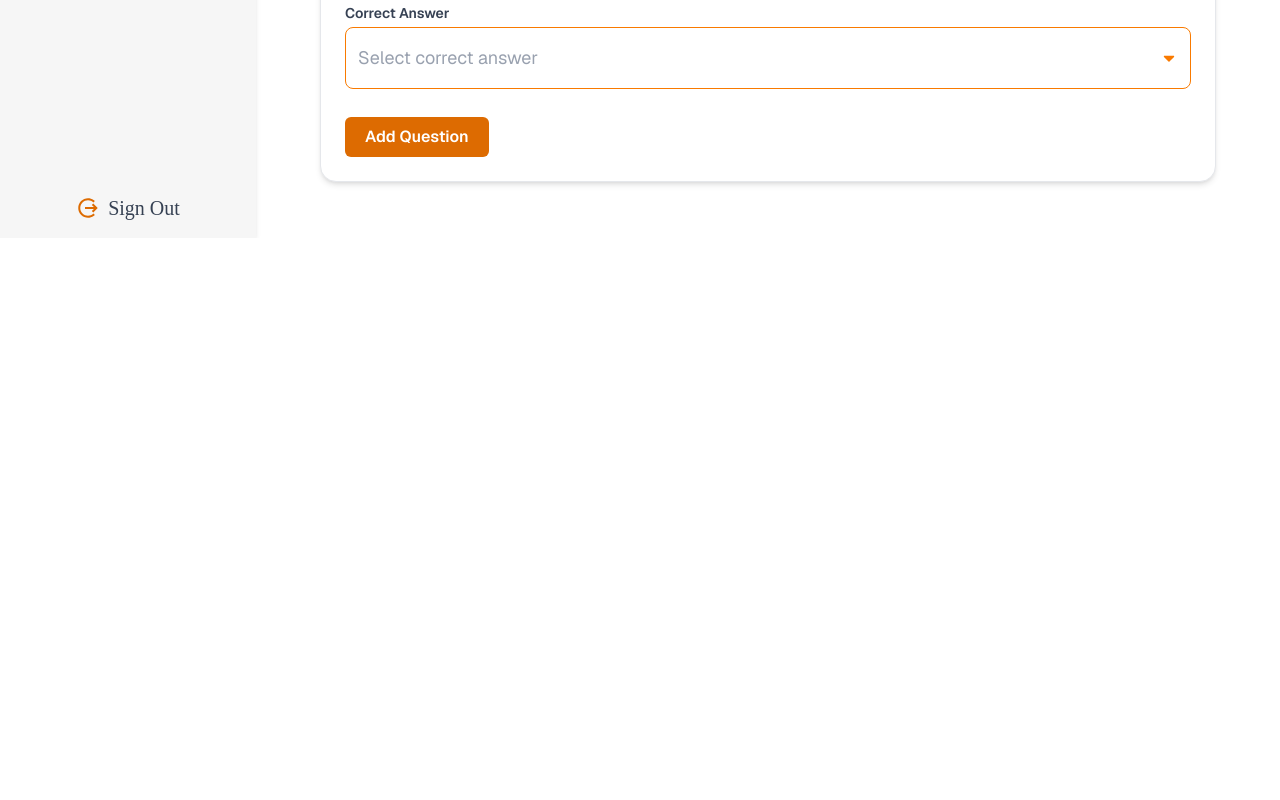
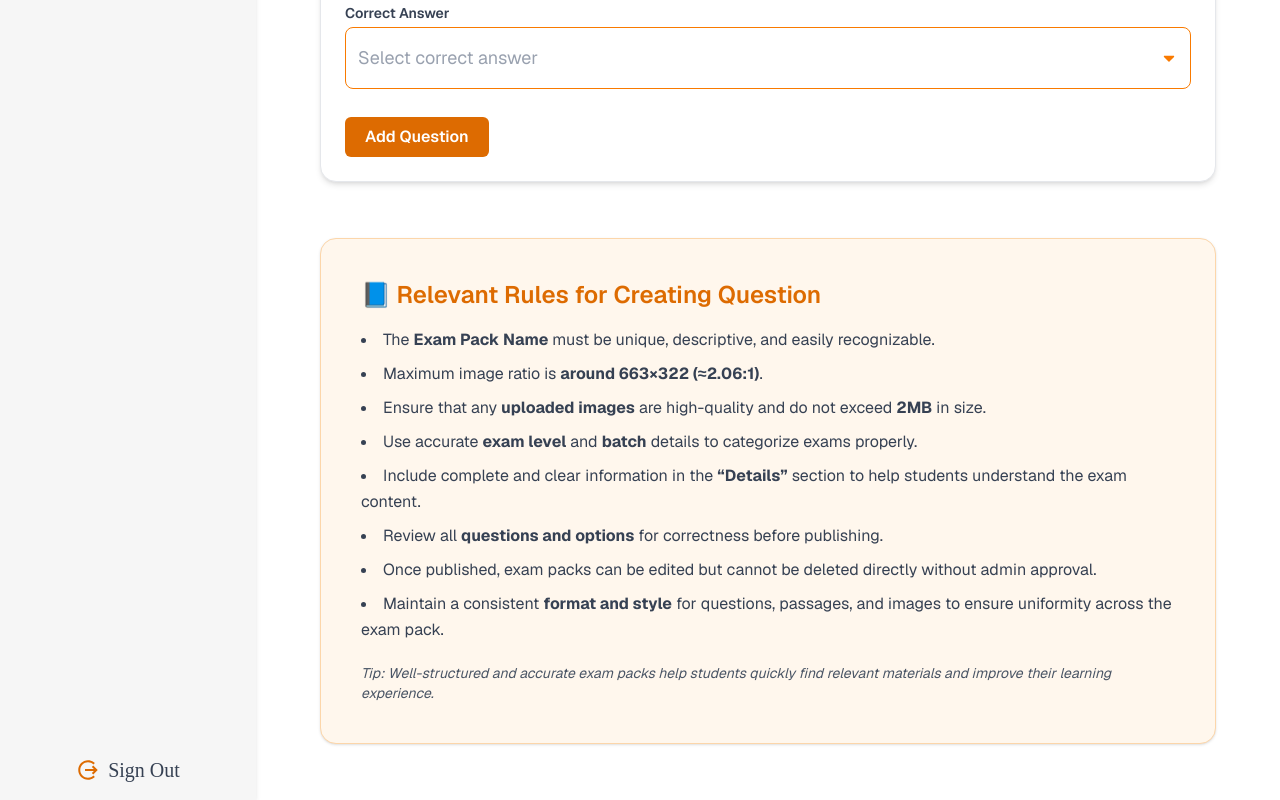
Before and after one commit to shaiadul/self-test-exam-platform, a Next.js app: page /dashboard/question/add in a window 1280 px wide. Shown: the part 801-1601 px from the top of the page. Before the commit the page ends 1039 px from the top, so only its background shows below. Built offline with nearby package versions, Linux system fonts and the light colour scheme.

Commit message:
note: add for question upload

```diff
--- a/src/app/dashboard/question/add/page.tsx
+++ b/src/app/dashboard/question/add/page.tsx
@@ -347,6 +347,56 @@ export default function AddExamPage() {
           </div>
         )}
       </div>
+      {/* --- Relevant Rules Section --- */}
+      <div className="mt-14 max-w-5xl mx-auto bg-orange-50 border border-[#fcd6aa] rounded-2xl p-6 md:p-10 shadow-sm">
+        <h2 className="text-xl md:text-2xl font-semibold text-[#dd6b01] mb-4">
+          📘 Relevant Rules for Creating Question
+        </h2>
+
+        <ul className="list-disc list-inside space-y-2 text-gray-700 text-base leading-relaxed">
+          <li>
+            The <span className="font-bold">Exam Pack Name</span> must be
+            unique, descriptive, and easily recognizable.
+          </li>
+          <li>
+            Maximum image ratio is{" "}
+            <span className="font-bold">around 663×322 (≈2.06:1)</span>.
+          </li>
+          <li>
+            Ensure that any <span className="font-bold">uploaded images</span>{" "}
+            are high-quality and do not exceed{" "}
+            <span className="font-bold">2MB</span> in size.
+          </li>
+          <li>
+            Use accurate <span className="font-bold">exam level</span> and{" "}
+            <span className="font-bold">batch</span> details to categorize exams
+            properly.
+          </li>
+          <li>
+            Include complete and clear information in the{" "}
+            <span className="font-bold">“Details”</span> section to help
+            students understand the exam content.
+          </li>
+          <li>
+            Review all <span className="font-bold">questions and options</span>{" "}
+            for correctness before publishing.
+          </li>
+          <li>
+            Once published, exam packs can be edited but cannot be deleted
+            directly without admin approval.
+          </li>
+          <li>
+            Maintain a consistent{" "}
+            <span className="font-bold">format and style</span> for questions,
+            passages, and images to ensure uniformity across the exam pack.
+          </li>
+        </ul>
+
+        <p className="mt-5 text-gray-600 text-sm italic">
+          Tip: Well-structured and accurate exam packs help students quickly
+          find relevant materials and improve their learning experience.
+        </p>
+      </div>
     </div>
   );
 }
--- a/src/components/ui/ImageUploader.tsx
+++ b/src/components/ui/ImageUploader.tsx
@@ -11,7 +11,7 @@ interface ImageUploaderProps {
   height?: string;
 }
 
-const DEFAULT_HEIGHT = "h-80";
+const DEFAULT_HEIGHT = "h-96";
 
 const ImageUploader: React.FC<ImageUploaderProps> = ({
   onUpload,
@@ -128,9 +128,6 @@ const ImageUploader: React.FC<ImageUploaderProps> = ({
                 <MdClose size={18} />
               </button>
             </div>
-            <div className="absolute bottom-3 left-1/2 -translate-x-1/2 px-3 py-1 bg-black/40 text-red-500 font-medium text-xs rounded-md select-none">
-              Click to replace
-            </div>
           </>
         ) : (
           <div className="flex flex-col items-center justify-center px-4 py-20">
```
